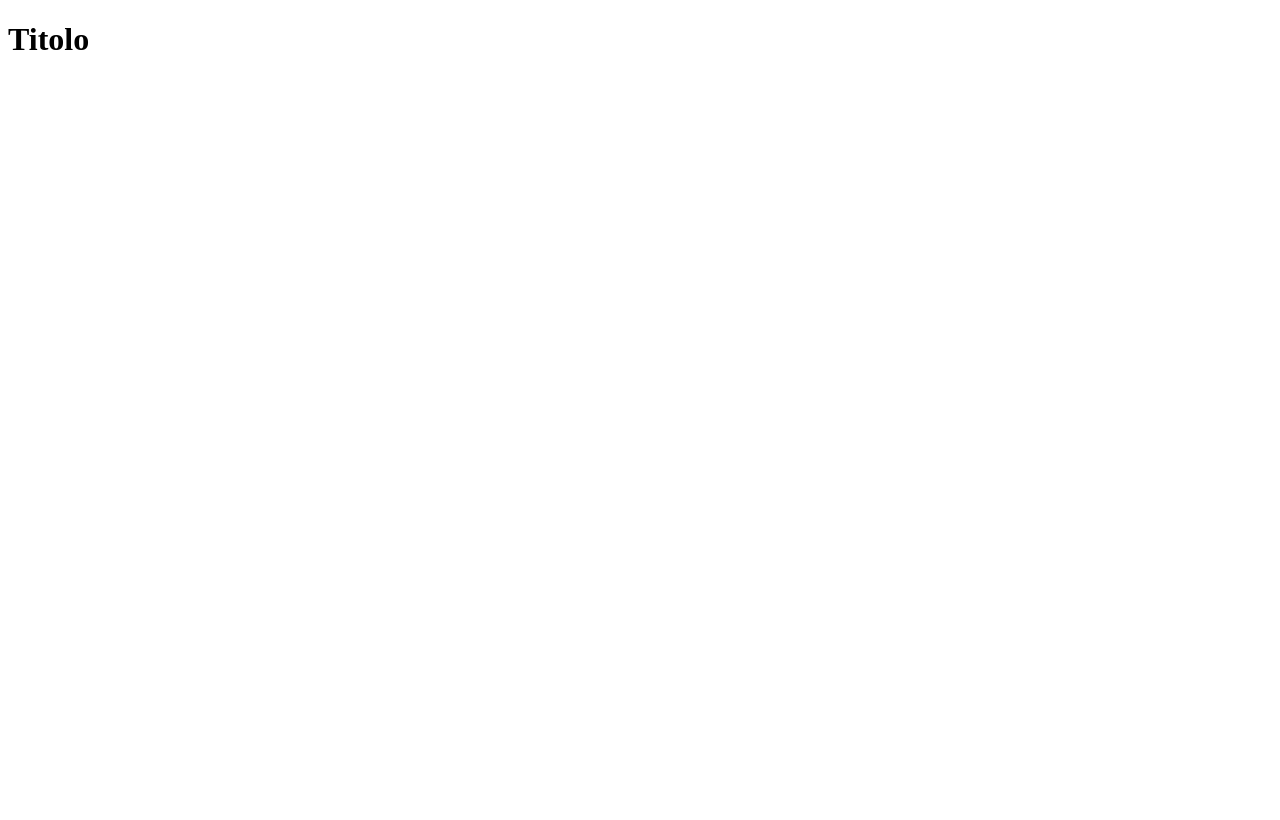
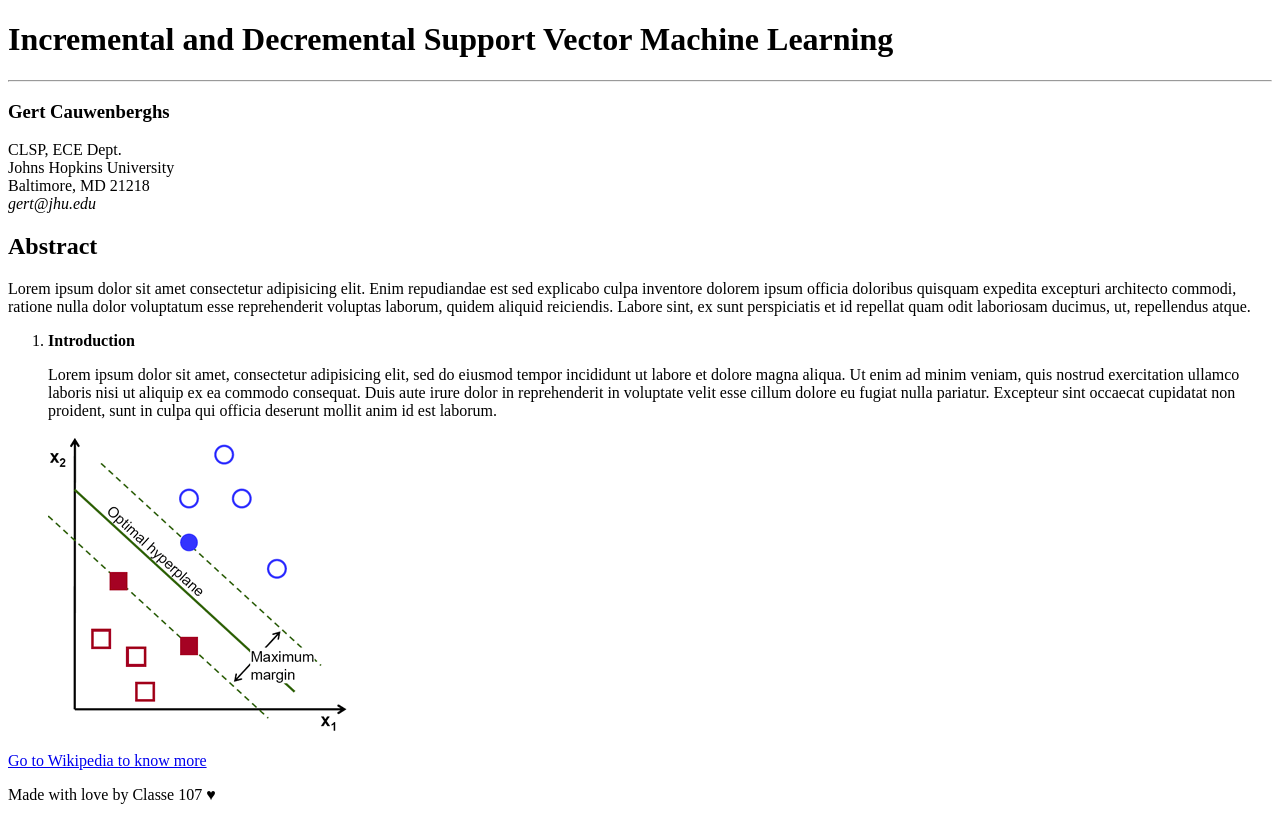
Before and after one commit to Classe-107/paper-scientifico, a plain HTML site: page index.html in a window 1280 px wide. Drawn offline with Linux system fonts and the light colour scheme.

Commit message:
terminata struttura html

```diff
--- a/index.html
+++ b/index.html
@@ -10,16 +10,40 @@
 <body>
     <!-- inizio header -->
     <header>
-        <h1>Titolo</h1>
+        <h1>Incremental and Decremental Support Vector Machine Learning</h1>
+        <hr>
+        <section>
+            <h3>Gert Cauwenberghs</h3>
+            <p>CLSP, ECE Dept. <br>
+            Johns Hopkins University<br>
+            Baltimore, MD 21218<br>
+            <em>gert@jhu.edu</em>
+            </p>
+        </section>
     </header>
     <!-- fine header -->
 
     <!-- inizio main -->
-    <main></main>
+    <main>
+        <section>
+            <h2>Abstract</h2>
+            <p>Lorem ipsum dolor sit amet consectetur adipisicing elit. Enim repudiandae est sed explicabo culpa inventore dolorem ipsum officia doloribus quisquam expedita excepturi architecto commodi, ratione nulla dolor voluptatum esse reprehenderit voluptas laborum, quidem aliquid reiciendis. Labore sint, ex sunt perspiciatis et id repellat quam odit laboriosam ducimus, ut, repellendus atque.</p>
+            <ol>
+                <li><strong>Introduction</strong>
+                  <p>Lorem ipsum dolor sit amet, consectetur adipisicing elit, sed do eiusmod tempor incididunt ut labore et dolore magna aliqua. Ut enim ad minim veniam, quis nostrud exercitation ullamco laboris nisi ut aliquip ex ea commodo
+                    consequat. Duis aute irure dolor in reprehenderit in voluptate velit esse cillum dolore eu fugiat nulla pariatur. Excepteur sint occaecat cupidatat non proident, sunt in culpa qui officia deserunt mollit anim id est laborum.</p>
+                  <img src="img/optimal-hyperplane.png" alt="optimal-hyperplane">
+                </li>
+            </ol>
+        </section>
+    </main>
     <!-- fine main -->
 
     <!-- inizio footer -->
-    <footer></footer>
+    <footer>
+        <a href="https://en.wikipedia.org/wiki/Support_vector_machine">Go to Wikipedia to know more</a>
+        <p>Made with love by Classe 107 &hearts; </p>
+    </footer>
     <!-- fine footer -->
 </body>
 
```
